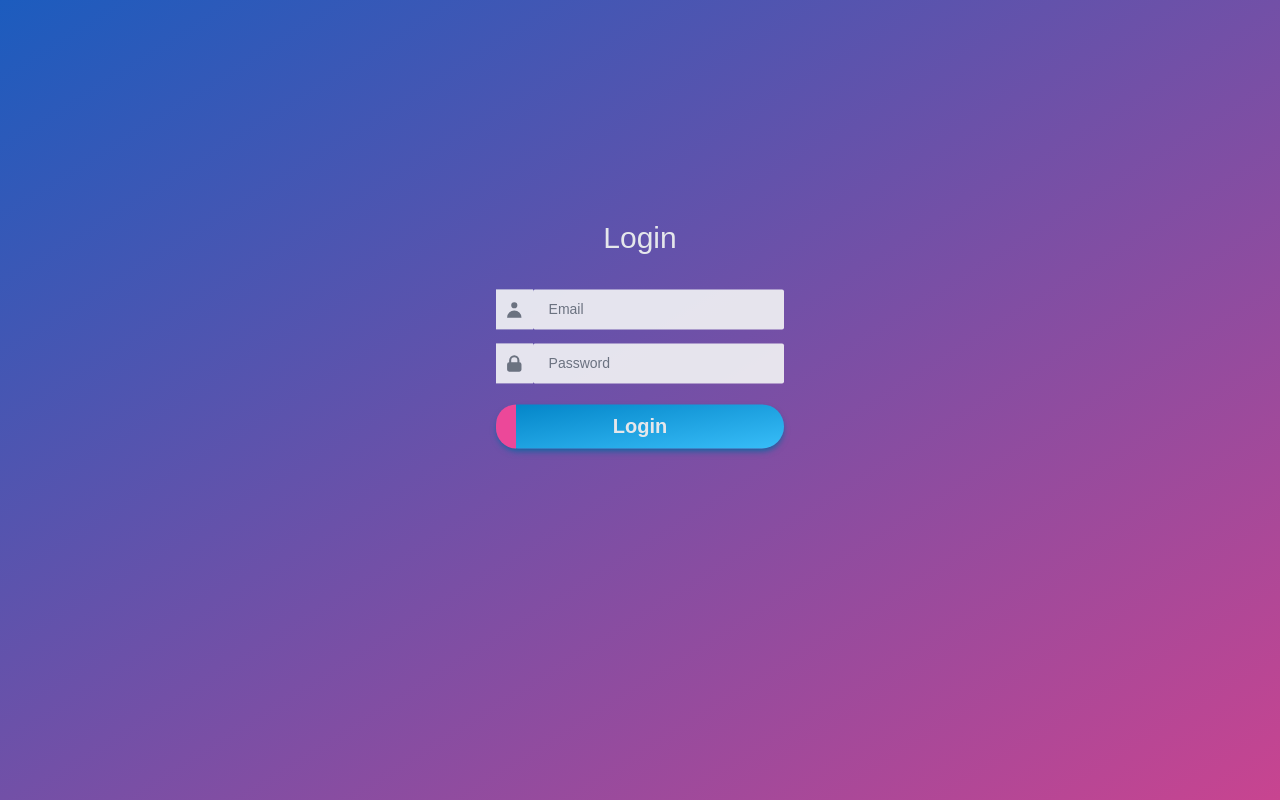
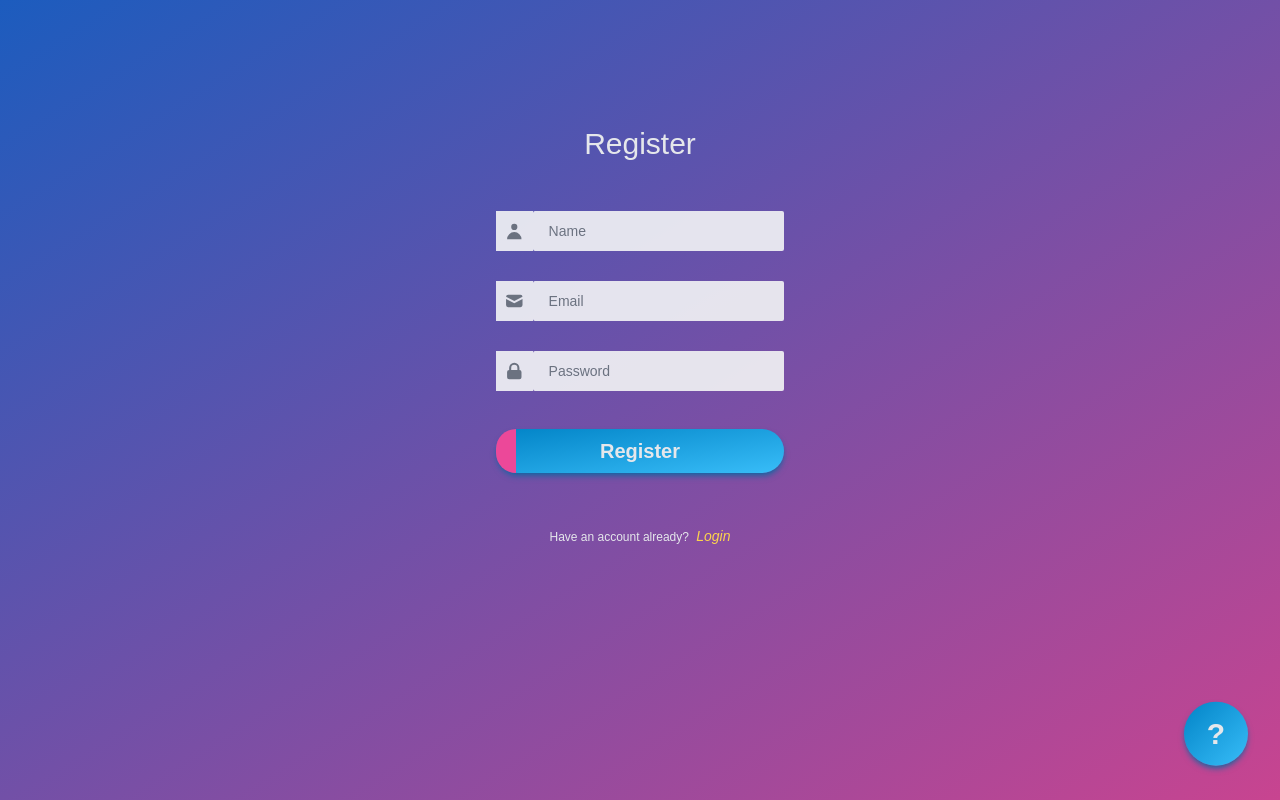
Before and after one commit to GuilhermeGavioli/Authentication, a React (Vite) app in the folder frontend/: page /register in a window 1280 px wide. Built offline with nearby package versions, Linux system fonts and the light colour scheme.

Commit message:
create register page, handle routers /login /register, create components & pages folder structure, add style && diretory changes.

```diff
--- a/frontend/src/App.tsx
+++ b/frontend/src/App.tsx
@@ -1,92 +1,35 @@
 import { LockClosedIcon, UserIcon, ChevronDoubleRightIcon } from '@heroicons/react/solid'
 
+//pages
+import Login from './pages/Login';
+import Register from './pages/Register';
 
+//components
+import BlobButton from './components/BlobButton';
 
 import {
-  BrowserRouter as Router,
-  Switch,
+  BrowserRouter,
+  Routes,
   Route,
-  Link
+  // Link
 } from "react-router-dom";
 
-function App() {
-
-
+export default function App() {
 
   return (
-    <Router>
-      <Switch>
+    <>
+      <BrowserRouter>
+       <Routes>
 
-    <div className=" absolute top-[45%] left-[50%] translate-x-[-50%] translate-y-[-60%] flex flex-col align-middle justify-evenly m-auto w-72 h-64 text-gray-200 blur-none">
-      <h1 className="font-normal text-3xl text-center mb-5">Login</h1>
+          <Route path="/login" element={<Login />} />
+          <Route path="/register" element={<Register/>} />
 
-      <Input icon={<UserIcon/>} labelText="Email"></Input>
+       </Routes>
+      </BrowserRouter>
 
-      <Input icon={<LockClosedIcon/>} labelText="Password" type="password"></Input>
+      <BlobButton />
 
-      <Button>Login</Button>
-    </div>
-      <BlobButton></BlobButton>
-
-        <Route path="login"></Route>
-
-
-      </Switch>
-    </Router>
-
-)}
-
-interface IButtonProps {
-  children: string;
-}
-
-function BlobButton() {
-  return <button className="flex align-middle w-16 h-16 bg-gradient-to-br from-sky-600 to-sky-400 rounded-full fixed bottom-8 right-8 animate-bounce shadow-sky-700/70 shadow-md group
-  hover:w-36
-  hover:h-12
-  hover:bg-amber-500
-  ease-out duration-300" >
-    <span className="w-10 m-auto text-gray-200 group-hover:float-left text-3xl font-extrabold" >?</span><div className="align-middle"></div></button>
-}
-
-
-function Button({ children }: IButtonProps) {
-  return <button className=" bg-gradient-to-br from-sky-600 to-sky-400 px-4 text-xl py-2 font-bold rounded-3xl w-full mt-2 relative scale-100
-  hover:scale-110 ease-in duration-150 group shadow-sky-700/70 shadow-md">
-    <div className="w-full ease-in-out duration-300 float-none overflow-clip
-    group-hover:w-2
-    group-hover:float-right
-    group-hover:overflow-hidden
-    ">{children}</div>
-    <div className="z-0 w-5 h-[100%]  bg-pink-500 absolute top-0 left-0 rounded-l-3xl ease-in-out duration-300 flex align-middle
-    group-hover:w-64
-    group-hover:rounded-3xl
-    group-hover:bg-gradient-to-r from-pink-500 to-amber-500
-    "><ChevronDoubleRightIcon className="w-6 m-auto invisible group-hover:visible" /></div>
-  </button>
-}
-
-interface IInputProps {
-  labelText: string;
-  icon?: any;
-  type?: string;
-}
-
-function Input({ labelText, icon, type }: IInputProps) {
-  return (
-    <div className="flex">
-
-      <span className=" w-10 flex align-middle bg-gray-100/[90%] text-gray-500 px-2 "> {icon} </span>
-
-
-      <input type={type || "text"} className="
-    placeholder-gray-500  text-sm font-medium
-    w-full h-10 bg-gray-100/[90%] px-4 py-4 rounded-sm text-gray-600" placeholder={labelText}>
-    </input>
-
-    </div>
+      </>
 
   )
 }
-
-export default App
--- /dev/null
+++ b/frontend/src/components/BlobButton.tsx
@@ -0,0 +1,8 @@
+export default function BlobButton() {
+    return <button className="flex align-middle w-16 h-16 bg-gradient-to-br from-sky-600 to-sky-400 rounded-full fixed bottom-8 right-8 animate-bounce shadow-sky-700/70 shadow-md group
+    hover:w-36
+    hover:h-12
+    hover:bg-amber-500
+    ease-out duration-300" >
+      <span className="w-10 m-auto text-gray-200 group-hover:float-left group-hover:invisible text-3xl font-extrabold " >?</span><div className="align-middle"></div></button>
+  }
--- /dev/null
+++ b/frontend/src/components/Button.tsx
@@ -0,0 +1,26 @@
+import { ChevronDoubleRightIcon } from "@heroicons/react/solid"
+
+interface IButtonProps {
+    children: string;
+}
+
+export default function Button({ children }: IButtonProps) {
+    return <button className=" bg-gradient-to-br from-sky-600 to-sky-400 px-4 text-xl py-2 font-bold rounded-3xl w-full mt-2 relative scale-100
+    hover:scale-110 ease-in duration-150 shadow-md shadow-sky-700/70 hover:shadow-pink-700/40 group">
+      <div className="w-full ease-in-out duration-300 float-none overflow-clip
+      group-hover:w-3
+      group-hover:float-right
+      group-hover:overflow-hidden
+      ">{children}</div>
+      <div className="z-0 w-5 h-[100%] bg-pink-500 absolute top-0 left-0 rounded-l-3xl ease-in-out duration-300 flex align-middle
+      group-hover:w-64
+      group-hover:rounded-3xl
+      group-hover:bg-gradient-to-r from-pink-500 to-amber-500
+      group-hover:justify-center
+      ">
+            <ChevronDoubleRightIcon className="w-4 invisible opacity-70 group-hover:visible" />
+            <ChevronDoubleRightIcon className="w-5 invisible opacity-80 group-hover:visible" />
+            <ChevronDoubleRightIcon className="w-6 invisible group-hover:visible" />
+        </div>
+    </button>
+  }
--- /dev/null
+++ b/frontend/src/components/Input.tsx
@@ -0,0 +1,27 @@
+
+
+
+interface IInputProps {
+    labelText: string;
+    icon?: any;
+    type?: string;
+}
+
+
+export default function Input({ labelText, icon, type }: IInputProps) {
+
+
+
+    return (
+        <div className="flex ">
+
+            <span className=" w-10 flex align-middle bg-gray-100/[90%] text-gray-500 px-2 "> {icon} </span>
+
+            <input type={type || "text"} className="
+      placeholder-gray-500  text-sm font-medium
+      w-full h-10 bg-gray-100/[90%] px-4 py-4 rounded-sm text-gray-600" placeholder={labelText}>
+            </input>
+
+        </div>
+    )
+}
--- a/frontend/src/index.css
+++ b/frontend/src/index.css
@@ -11,6 +11,7 @@ body{
     position: relative;
     height: 100vh;
     background-image: linear-gradient(to bottom right, #1C5CBE, #C84490);
+    z-index: -10;
 }
 
 input{
--- /dev/null
+++ b/frontend/src/pages/Login.tsx
@@ -0,0 +1,26 @@
+import { LockClosedIcon, MailIcon } from '@heroicons/react/solid'
+
+//components
+import Input from '../components/Input';
+import Button from '../components/Button';
+import { Link } from 'react-router-dom';
+
+
+export default function Login() {
+
+  return (
+<>
+  <div className=" absolute top-[45%] left-[50%] translate-x-[-50%] translate-y-[-60%] flex flex-col align-middle justify-evenly m-auto w-72 h-80 text-gray-200 blur-none">
+
+    <h1 className="font-normal text-3xl text-center mb-5">Login</h1>
+    <Input icon={<MailIcon/>} labelText="Email"></Input>
+    <Input icon={<LockClosedIcon/>} labelText="Password" type="password"></Input>
+    <Button>Login</Button>
+    <p className="text-xs text-center mt-6">Don't have an account already? <Link to="/register" className="text-amber-300 text-sm italic ml-1 :hover">Register now</Link></p>
+  </div>
+      <div>
+
+        </div>
+  </>
+  )
+}
--- /dev/null
+++ b/frontend/src/pages/Register.tsx
@@ -0,0 +1,27 @@
+import { LockClosedIcon, UserIcon, MailIcon } from '@heroicons/react/solid'
+import { Link } from 'react-router-dom';
+
+//components
+import Input from '../components/Input';
+import Button from '../components/Button';
+
+
+
+export default function Register() {
+
+  return (
+
+
+    <div className=" absolute top-[48%] left-[50%] translate-x-[-50%] translate-y-[-60%] flex flex-col align-middle justify-evenly m-auto w-72 h-3/5 text-gray-200 blur-none">
+
+        <h1 className="font-normal text-3xl text-center mb-5">Register</h1>
+        <Input icon={<UserIcon />} labelText="Name"></Input>
+        <Input icon={<MailIcon/>} labelText="Email"></Input>
+        <Input icon={<LockClosedIcon/>} labelText="Password" type="password"></Input>
+        <Button>Register</Button>
+        <p className="text-xs text-center mt-6">Have an account already? <Link to="/login" className="text-amber-300 text-sm italic ml-1 :hover">Login</Link></p>
+    </div>
+
+
+  )
+}
```
